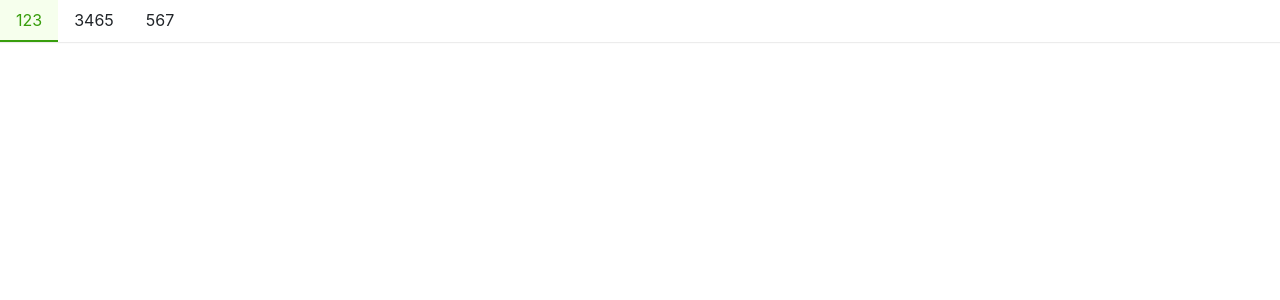
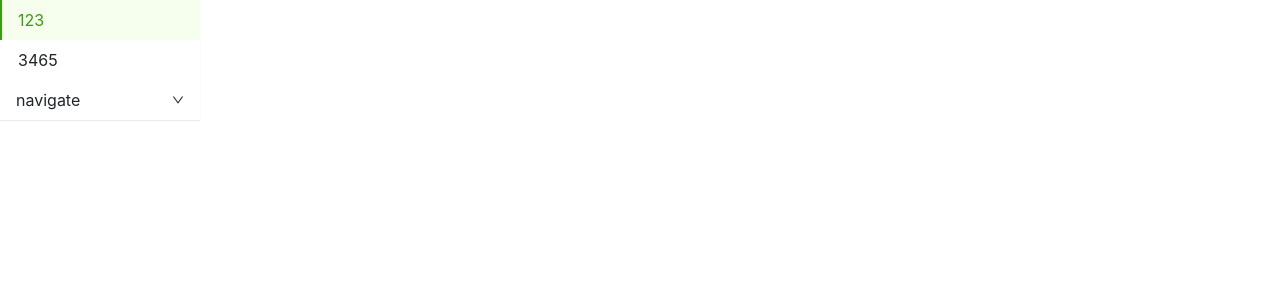
Before and after one commit to jinchengz2022/gingergarlic-ui, a React (Create React App) app: page / in a window 1280 px wide. Shown: the top 300 px of the page. Built offline with nearby package versions, Linux system fonts and the light colour scheme.

Commit message:
fix: menu component

```diff
--- a/package.json
+++ b/package.json
@@ -3,6 +3,7 @@
   "version": "0.1.0",
   "private": true,
   "dependencies": {
+    "@ant-design/icons": "^4.7.0",
     "@testing-library/jest-dom": "^5.16.4",
     "@testing-library/react": "^13.3.0",
     "@testing-library/user-event": "^13.5.0",
--- a/src/App.tsx
+++ b/src/App.tsx
@@ -1,26 +1,50 @@
 import React from 'react';
-import { Menu, MenuItem } from './components/menu'
+import { Menu, MenuItem, SubMenuItem } from './components/menu'
 
 function App() {
+
+  // async function requestId (id: number): Promise<number> {
+  //   await Promise.resolve(id);
+  //   return id;
+  // }
+
+  // function lastRequest<T extends number, R>(res: (...args: R[]) => Promise<T>): (...args: R[]) => Promise<T> {
+  //   let time = 0;
+
+  //   async function innerRequest(...args: R[]): Promise<T> {
+  //     time++;
+  //     const request = await res(...args);
+  //     if(request !== time) {
+  //       await new Promise(() => {});
+  //     }
+  //     return request;
+  //   }
+  //   return innerRequest;
+  // }
+
+  // const wrapperRequest = lastRequest(requestId);
+
+  // wrapperRequest(1).then(console.log);
+  // wrapperRequest(2).then(console.log);
+  // wrapperRequest(3).then(console.log);
 
   return (
     <div>
       <Menu
-        defaultSelectKey={0}
-        onSelect={(index) => {
-          console.log(index)
-        }}
-        mode='horizontal'
+        defaultSelectKey='first'
+        mode='vertical'
+        style={{ width: 200 }}
+        onSelect={() => {}}
       >
-        <MenuItem index={0} disabled>
+        <MenuItem index='first' disabled>
           123
         </MenuItem>
-        <MenuItem index={1}>
+        <MenuItem index='second'>
           3465
         </MenuItem>
-        <MenuItem index={2}>
-          567
-        </MenuItem>
+        <SubMenuItem index='submenu' title='navigate'>
+          <MenuItem index={547}>32443</MenuItem>
+        </SubMenuItem>
       </Menu>
     </div>
   );
--- a/src/components/menu/Menu.tsx
+++ b/src/components/menu/Menu.tsx
@@ -1,5 +1,7 @@
-import React, { createContext, useState } from 'react'
+import React, { createContext, FunctionComponentElement, useState } from 'react'
 import clssNames from 'classnames'
+
+import type { MenuItemProps } from './MenuItem'
 
 type MenuMode = 'vertical' | 'horizontal';
 
@@ -33,7 +35,8 @@ export const Menu: React.FC<MenuProps> = (props) => {
   const [currentIndex, setCurrentIndex] = useState(defaultSelectKey);
 
   const menuSelect = (index: number | string) => {
-    if(onSelect) {
+console.log(index);
+if (onSelect) {
       onSelect(index);
       setCurrentIndex(index);
     }
@@ -48,9 +51,23 @@ export const Menu: React.FC<MenuProps> = (props) => {
     [`menu-mode-${mode}`]: mode
   })
 
+  const renderChildren = () => {
+    return React.Children.map(children, (child, index) => {
+      const childElement = child as FunctionComponentElement<MenuItemProps>;
+      const { name } = childElement.type;
+
+      if (name === 'MenuItem' || name === 'SubMenuItem') {
+        return React.cloneElement(childElement, { ...childElement.props })
+      } else {
+        console.error('Warning: Menu children must is MenuItem component');
+      }
+    })
+  }
+
+
   return <ul className={classes} style={style}>
     <MenuContext.Provider value={menuDefaultContext}>
-      {children}
+      {renderChildren()}
     </MenuContext.Provider>
   </ul>
 }
--- a/src/components/menu/MenuItem.tsx
+++ b/src/components/menu/MenuItem.tsx
@@ -2,7 +2,7 @@ import React, { useContext } from 'react';
 import classNames from 'classnames'
 import { MenuContext } from './Menu'
 
-interface MenuItemProps {
+export interface MenuItemProps {
   index: number | string;
   disabled?: boolean;
   className?: string;
@@ -27,12 +27,19 @@ export const MenuItem: React.FC<MenuItemProps> = (props) => {
   })
 
   const menuItemClick = () => {
-    if(menuItemContext.onSelect && !disabled) {
+  console.log({index});
+  if (menuItemContext.onSelect && !disabled) {
       menuItemContext.onSelect(index);
-    }
+console.log(menuItemContext);
+}
   }
 
-  return <li className={classes} key={index} onClick={menuItemClick} style={style}>
+  return <li
+    className={classes}
+    key={index}
+    onClick={menuItemClick}
+    style={style}
+  >
     {children}
   </li>
 }
--- /dev/null
+++ b/src/components/menu/SubMenuItem.tsx
@@ -0,0 +1,53 @@
+import React, { FunctionComponentElement, useContext, useState } from 'react';
+import classNames from 'classnames'
+import { DownOutlined, UpOutlined } from '@ant-design/icons'
+import { MenuContext } from './Menu'
+import { MenuItemProps } from './MenuItem'
+
+export interface SubMenuItemProps {
+  index: string | number;
+  className?: string;
+  style?: React.CSSProperties;
+  children?: React.ReactNode;
+  title: React.ReactNode | string;
+}
+
+export const SubMenuItem: React.FC<SubMenuItemProps> = ({ index, className, style, children, title }) => {
+  const SubmenuContext = useContext(MenuContext);
+  const [openOrClose, setOpenOrClose] = useState(false);
+  const classes = classNames('sub-menu-item', className, {
+    'is-active': SubmenuContext.index === index && openOrClose,
+  })
+
+  const SubmenuItemClick = () => {
+    if (SubmenuContext.onSelect) {
+      SubmenuContext.onSelect(index);
+    }
+  }
+
+  const renderChildren = () => {
+    return React.Children.map(children, (child, index) => {
+      const childEle = child as FunctionComponentElement<MenuItemProps>;
+      if (childEle.type.name === 'MenuItem') {
+        return <ul style={{ display: openOrClose ? 'block' : 'none' }}>
+          {React.cloneElement(childEle, { ...childEle.props })}
+        </ul>
+      }
+    })
+  }
+
+  return (
+    <li
+      className={classes}
+      style={style}
+      key={index}
+      // onClick={SubmenuItemClick}
+    >
+      <div className='sub-menu-collopse' onClick={() => setOpenOrClose(!openOrClose)}>
+        <span>{title}</span>
+        {openOrClose ? <UpOutlined style={{ fontSize: 12 }} /> : <DownOutlined style={{ fontSize: 12 }} />}
+      </div>
+      {renderChildren()}
+    </li>
+  )
+}
--- a/src/components/menu/_style.scss
+++ b/src/components/menu/_style.scss
@@ -5,8 +5,8 @@
 
   .menu-item {
     padding: $menu-item-padding-y $menu-item-padding-x;
+    transition: $menu-transition;
     cursor: pointer;
-    transition: $menu-transition;
 
     &:hover,
     &:focus {
@@ -63,3 +63,38 @@
     }
   }
 }
+
+.sub-menu-item {
+  padding: $menu-item-padding-y $menu-item-padding-x;
+  transition: $menu-transition;
+
+  &:hover {
+    color: #389e0d;
+
+    .menu-item {
+      color: #000;
+
+      &.is-active,
+      &:hover {
+        border-left: $menu-item-active-border-width solid #389e0d;
+        border-bottom: 0;
+      }
+    }
+  }
+
+  .sub-menu-collopse {
+    display: flex;
+    justify-content: space-between;
+    align-items: center;
+  }
+
+  ul {
+    list-style: none;
+    padding-left: 0;
+    li {
+      padding-left: 0;
+
+    }
+  }
+
+}
--- a/src/components/menu/index.ts
+++ b/src/components/menu/index.ts
@@ -1,2 +1,3 @@
 export * from './Menu'
 export * from './MenuItem'
+export * from './SubMenuItem'
--- a/src/index.css
+++ /dev/null
@@ -1,13 +0,0 @@
-body {
-  margin: 0;
-  font-family: -apple-system, BlinkMacSystemFont, 'Segoe UI', 'Roboto', 'Oxygen',
-    'Ubuntu', 'Cantarell', 'Fira Sans', 'Droid Sans', 'Helvetica Neue',
-    sans-serif;
-  -webkit-font-smoothing: antialiased;
-  -moz-osx-font-smoothing: grayscale;
-}
-
-code {
-  font-family: source-code-pro, Menlo, Monaco, Consolas, 'Courier New',
-    monospace;
-}
```
Also changed, not shown: src/App.css (deleted, +0 -38 lines), src/logo.svg (deleted), 1 other file (tests, documents, lock files or other folders).
